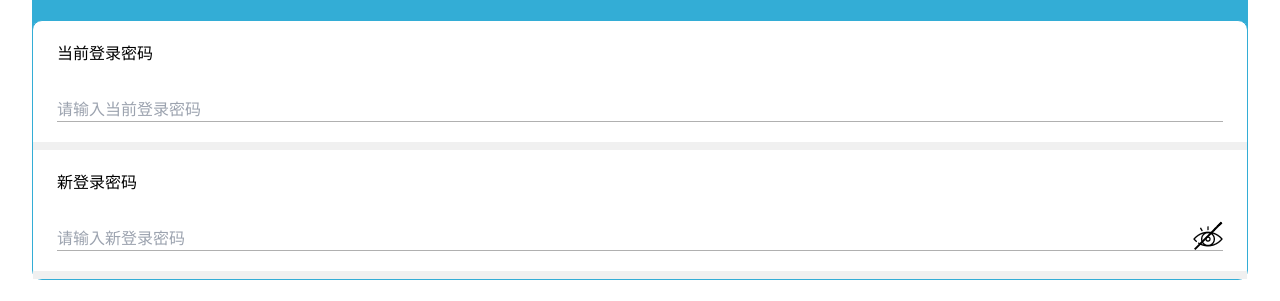
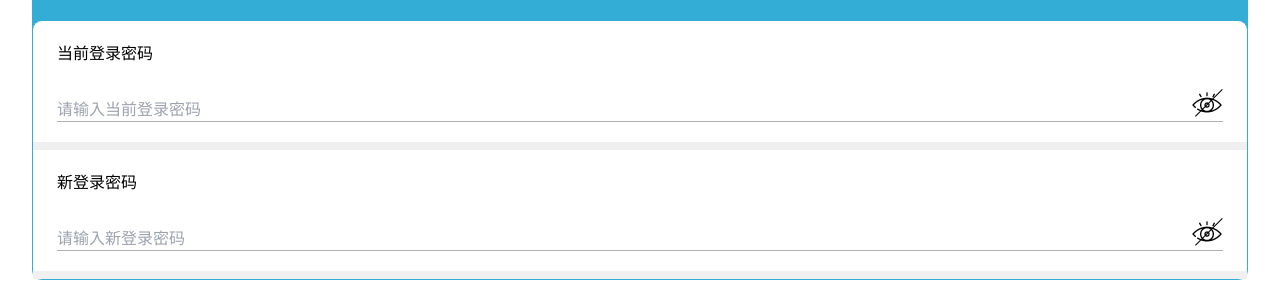
Before and after one commit to katelove/wallet, a Vue app: page / in a window 1280 px wide. Shown: the part 142-443 px from the top of the page. Built offline with nearby package versions, Linux system fonts and the light colour scheme.

Commit message:
modify eye position

```diff
--- a/src/components/ModifyLoginPwd.vue
+++ b/src/components/ModifyLoginPwd.vue
@@ -4,25 +4,23 @@
     <BlueContainer title="" class="ml-8 mr-8 mt-10">
       <div class="pr-6 pl-6 pt-5 pb-5">
         <p class="text-base">当前登录密码</p>
-        <div class="flex">
+        <div class="relative">
           <input
-            class="w-full border-none border-line relative mt-8"
+            class="w-full border-none border-line  mt-8"
             placeholder="请输入当前登录密码"
           />
-            <div class="eye-line absolute"></div>
-            <img class="absolute right-6 bottom-8" src="../../public/image/eye.png" />
+          <img class="absolute right-0 top-6" src="../../public/image/eye.png" />
         </div>
       </div>
       <div class="w-full bg-diamondGrey h-2"></div>
-      <div class="pr-6 pl-6 pt-5 pb-5">
+          <div class="pr-6 pl-6 pt-5 pb-5">
         <p class="text-base">新登录密码</p>
-        <div class="flex">
+        <div class="relative">
           <input
-            class="w-full border-none border-line relative mt-8"
+            class="w-full border-none border-line  mt-8"
             placeholder="请输入新登录密码"
           />
-          <div class="eye-line absolute"></div>
-          <img class="absolute right-6 bottom-8" src="../../public/image/eye.png" />
+          <img class="absolute right-0 top-6" src="../../public/image/eye.png" />
         </div>
       </div>
       <div class="w-full bg-diamondGrey h-2"></div>
@@ -48,13 +46,4 @@ export default {
 .border-line {
   border-bottom: 1px solid #b0b0b0;
 }
-
-.eye-line {
-  border: 1px solid #000000;
-  transform: rotate(135deg);
-  width: 38.18px;
-  height: 0px;
-  bottom: 42px;
-  right: 20px;
-}
 </style>
```
Also changed, not shown: public/image/eye.png.
